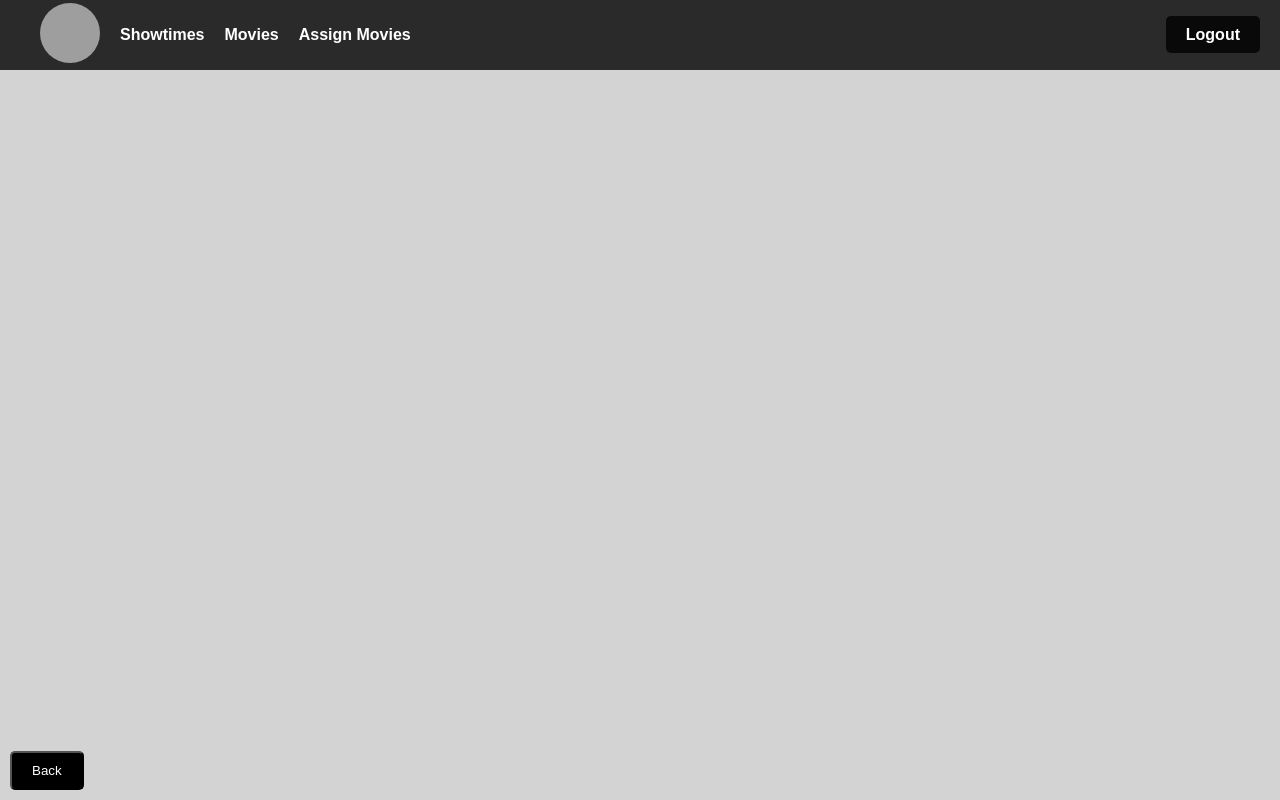
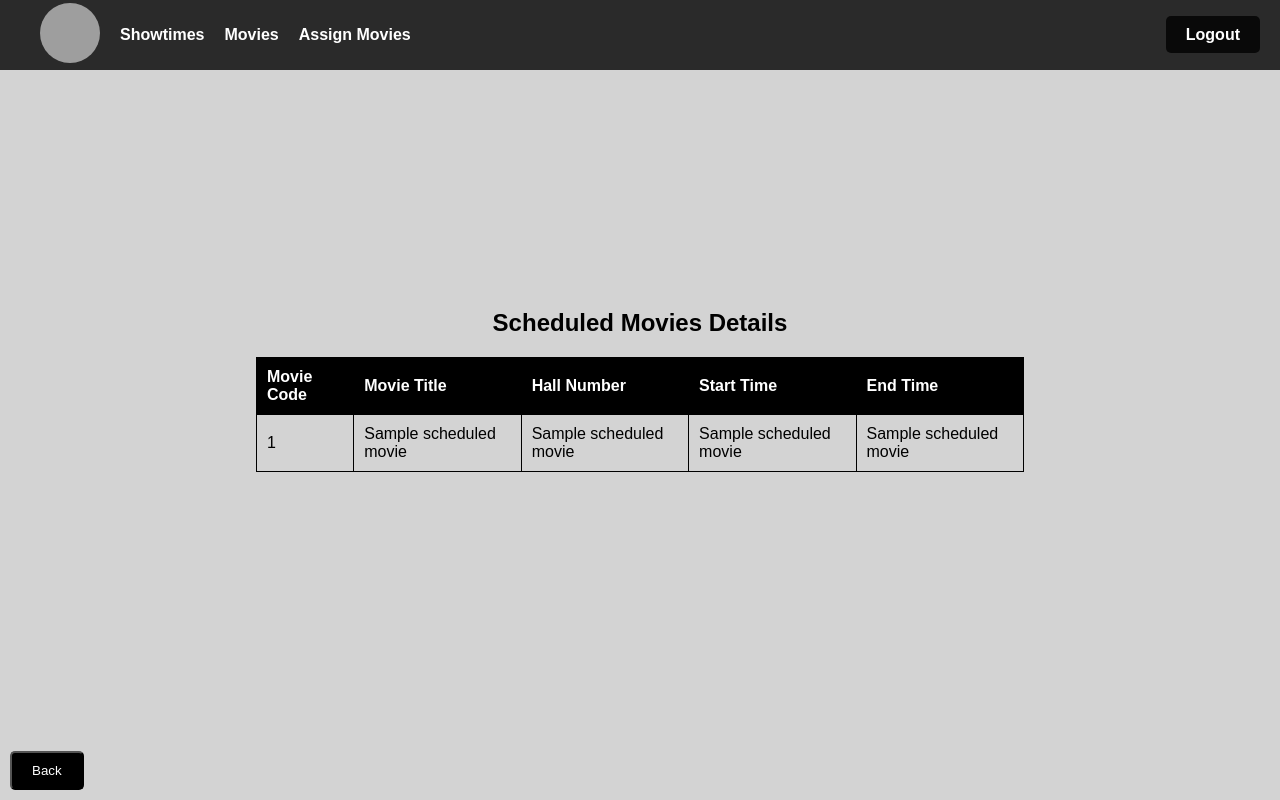
Before and after one commit to alaasaleem/COMP333-Database-Project, a Flask app: template Templates/Operator/Assign Movies/list_scheduled_movies.html in a window 1280 px wide. Run offline with Flask 3, Linux system fonts and the light colour scheme; the template is opened without the code that fills it: most values are stand-ins (such as "Sample title", 1, 10 or a date in 2020); grey boxes are pictures that could not be loaded.

Commit message:
Update list_scheduled_movies.html

```diff
--- a/Templates/Operator/Assign Movies/list_scheduled_movies.html
+++ b/Templates/Operator/Assign Movies/list_scheduled_movies.html
@@ -85,59 +85,45 @@
       text-decoration: none;
     }
 
-    /* Center the card on the page */
-
-    .card-container {
+     .scheduled-movie-details {
       display: flex;
+      flex-direction: column;
+      align-items: center;
       justify-content: center;
-      align-items: center;
       height: 100vh;
     }
 
-    .card {
-      background-color: #fff;
-      border-radius: 10px;
-      box-shadow: 0 0 10px rgba(0, 0, 0, 0.1);
-      padding: 40px;
-      width: 400px;
-      margin: auto;
-    }
-
-    .card h1 {
-      text-align: center;
-      margin-bottom: 10px;
-      color: #000;
-    }
-
-    .card form {
+    .scheduled-movie-details h2 {
       margin-bottom: 20px;
     }
 
-    .card label {
-      font-weight: bold;
-      display: block;
-      margin-bottom: 10px;
-      color: #666;
+    .scheduled-movie-table {
+      width: 60%;
+      border-collapse: collapse;
+      margin-bottom: 20px;
     }
 
-    .card input[type="text"],
-    .card input[type="password"] {
-      width: 100%;
+    .scheduled-movie-table th,
+    .scheduled-movie-table td {
       padding: 10px;
-      margin-bottom: 20px;
-      border-radius: 5px;
-      border: 1px solid #ccc;
+      border: 1px solid black;
     }
 
-    .card button[type="submit"] {
-      background-color: #000;
+    .scheduled-movie-table th {
+      background-color: black;
       color: white;
-      padding: 10px 15px;
-      border: none;
-      border-radius: 5px;
-      cursor: pointer;
-      width: 100%;
+      font-weight: bold;
+      text-align: left;
     }
+
+    .scheduled-movie-tabletr:nth-child(even) {
+      background-color: #f2f2f2;
+    }
+
+    .scheduled-movie-table tr:hover {
+      background-color: #ddd;
+    }
+
 
     .error-message {
       color: red;
@@ -165,7 +151,7 @@
   <div class="menu">
     <div class="leftmenu">
       <a href="{{ url_for('operator') }}">
-        <img src="https://scontent.ftlv11-1.fna.fbcdn.net/v/t39.30808-6/327039226_911448670208477_2572797240868318650_n.jpg?_nc_cat=107&cb_f2e=test&ccb=1-7&_nc_sid=09cbfe&_nc_ohc=5Sl5v1-889sAX-1ALSu&_nc_ht=scontent.ftlv11-1.fna&oh=00_AfDN_umwoFXkv-8rgT3qYrFSWDvHDakKIzcTrNhKtBOtug&oe=649B82AB" alt="Logo">
+                <img src="https://scontent.ftlv11-1.fna.fbcdn.net/v/t39.30808-6/327039226_911448670208477_2572797240868318650_n.jpg?_nc_cat=107&ccb=1-7&_nc_sid=09cbfe&_nc_ohc=dOtWCfobv5IAX-nYn9T&_nc_ht=scontent.ftlv11-1.fna&oh=00_AfByxMch3zzj3R8rzKnaKEmUd-GNhrafcf2sJOLo33U84g&oe=64AB54AB" alt="Logo">
       </a>
       <a href="{{ url_for('schedule_showtimes') }}">Showtimes</a>
       <a href="{{ url_for('manage_movies') }}">Movies</a>
@@ -175,6 +161,27 @@
       <a href="{{ url_for('login') }}" class="logout-button">Logout</a>
     </div>
   </div>
+    <div class="scheduled-movie-details">
+    <h2>Scheduled Movies Details</h2>
+    <table class="scheduled-movie-table">
+      <tr>
+        <th>Movie Code</th>
+        <th>Movie Title</th>
+        <th>Hall Number</th>
+        <th>Start Time</th>
+        <th>End Time</th>
+      </tr>
+      {% for scheduled_movie in scheduled_movies %}
+      <tr>
+        <td>{{ scheduled_movie[0] }}</td>
+        <td>{{ scheduled_movie[1] }}</td>
+        <td>{{ scheduled_movie[2] }}</td>
+        <td>{{ scheduled_movie[3] }}</td>
+        <td>{{ scheduled_movie[4] }}</td>
+      </tr>
+      {% endfor %}
+    </table>
+  </div>
 
   <button onclick="window.location.href='{{ url_for('assign_movie') }}'" class="back-button">Back</button>
 </body>
```
